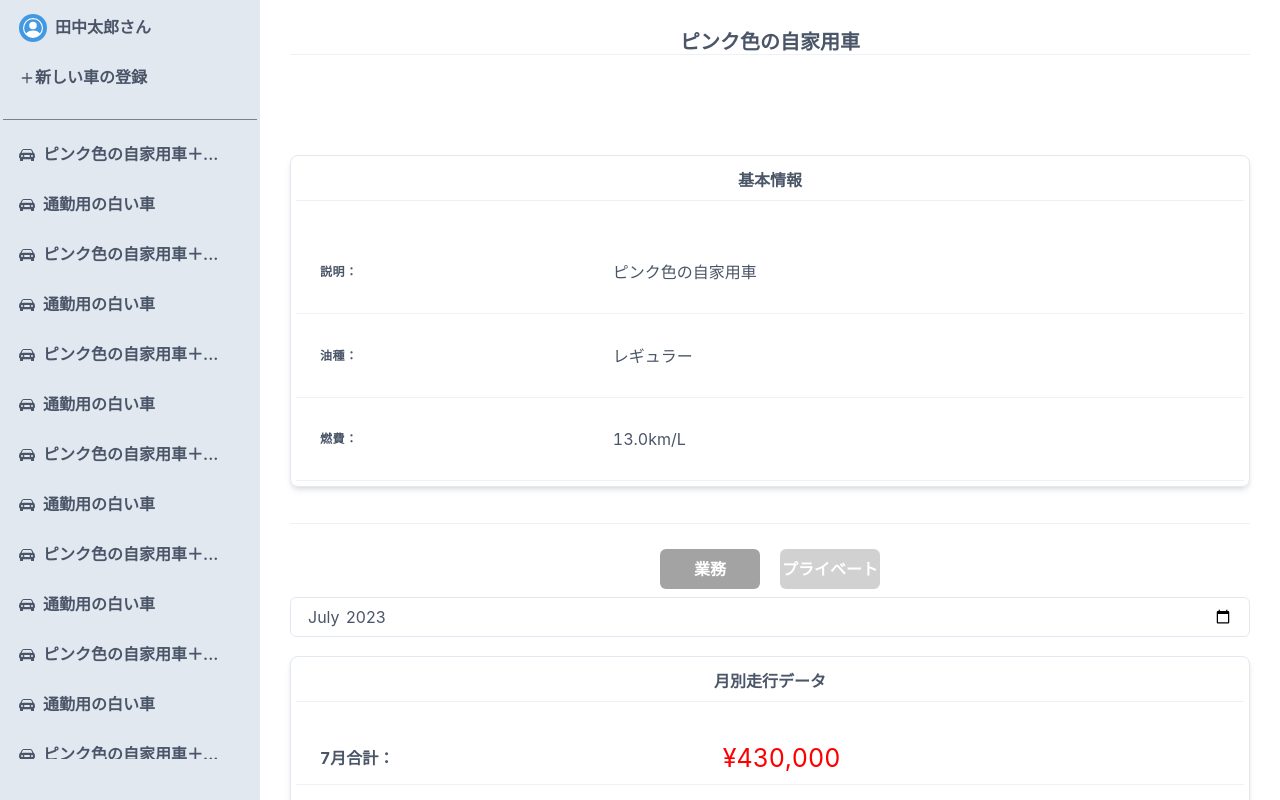
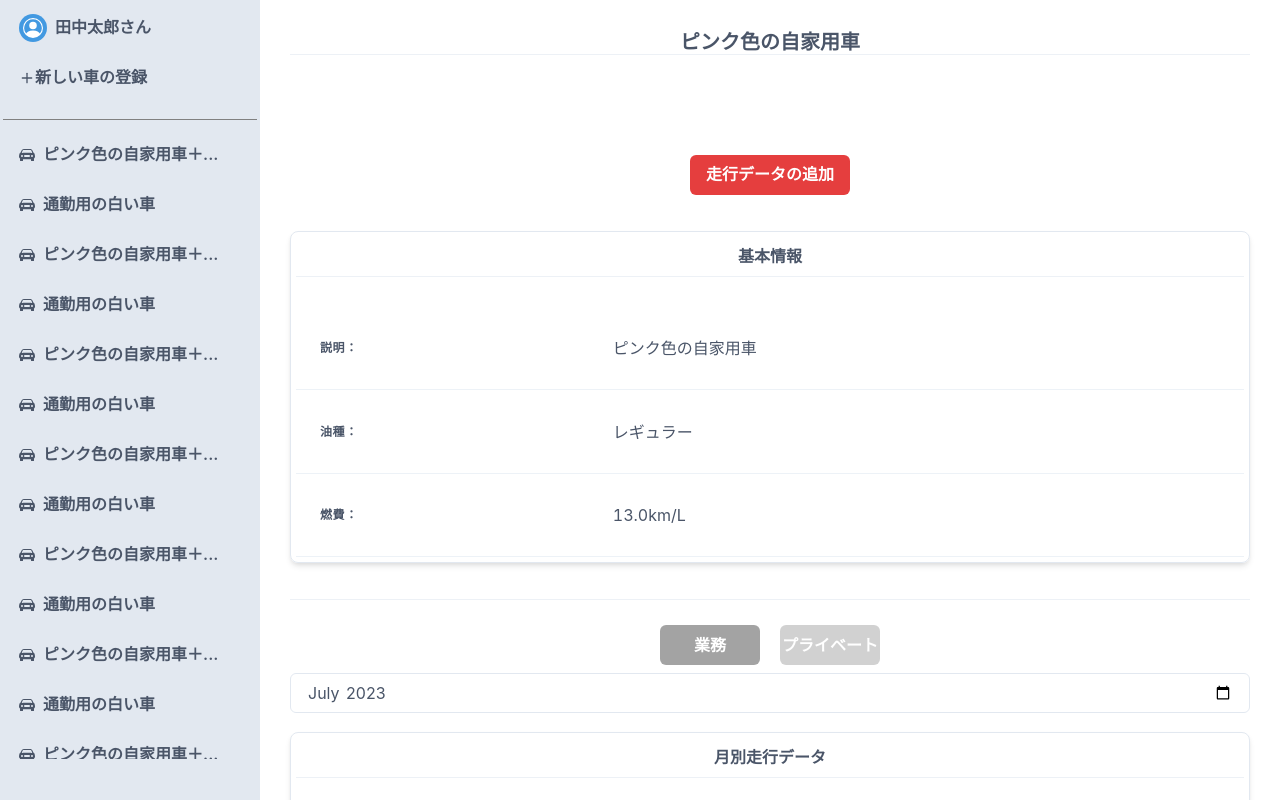
Before and after one commit to nakano2024/fuelana_front, a React (Create React App) app: page /cars/1 in a window 1280 px wide. Shown: the top 800 px of the page. Built offline with nearby package versions, Linux system fonts and the light colour scheme.

Commit message:
revise component

```diff
--- a/src/component/CarDetailsPage.js
+++ b/src/component/CarDetailsPage.js
@@ -21,11 +21,9 @@ export const CarDetailsPage = () => {
     return<Box>
         {car !== null &&
             <ContentWrapper heading = {car.discription}>
-                {isMobile &&
-                    <Box mb = {"36px"}>
-                        <DistanceCalculatorPopup />
-                    </Box>
-                }
+                <Box mb = {"36px"}>
+                    <DistanceCalculatorPopup />
+                </Box>
 
                 <Box mb = {"36px"}>
                     {isMobile ?<CarInfoStack />:<CarInfoTable />}
```
